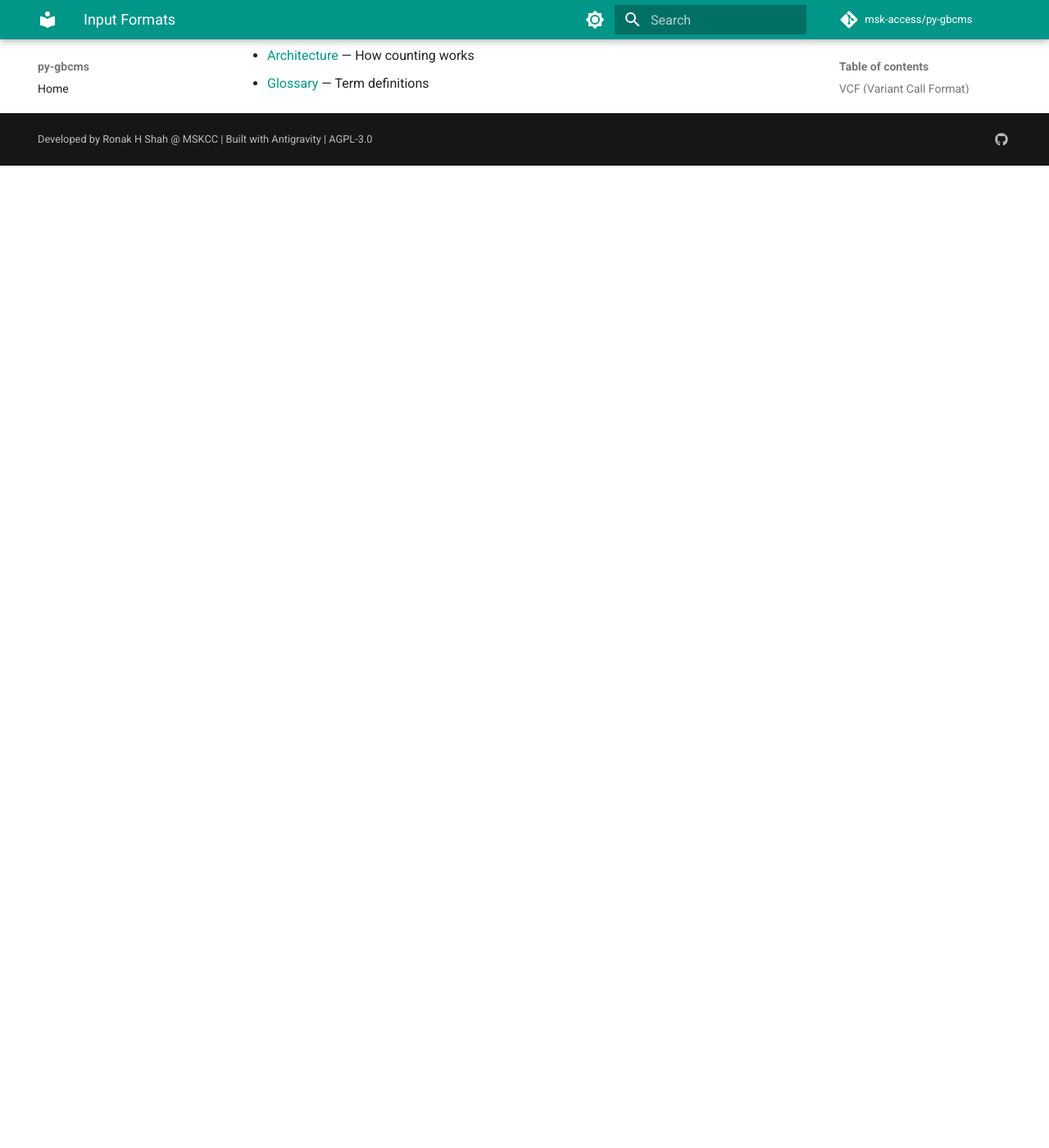
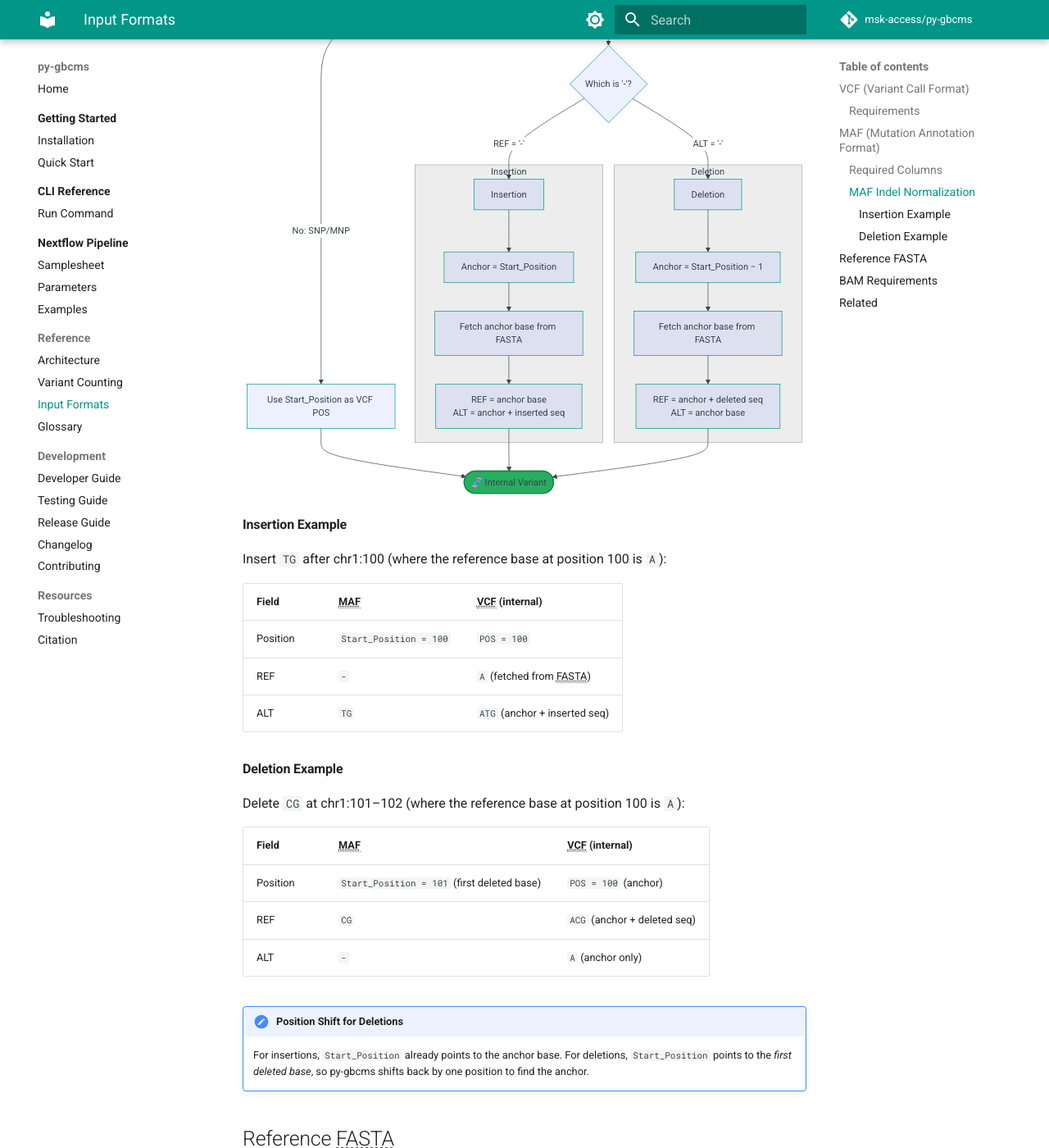
Before and after one commit to msk-access/py-gbcms, an MkDocs documentation site: the page built from docs/reference/input-formats.md, in a window 1280 px wide and 1400 px high, scrolled down 1638 px. Shown: the whole window at 82% size. Built offline with MkDocs 1.6.1 and Material for MkDocs 9.7.7, drawn with Linux system fonts in a browser that asks for light colours; comment, search, counter and statistics services are not loaded; the version menu is left out; before the commit the page ends 1840 px from its top, so only the background shows below that; some of the changed text lies outside the part shown.

Commit message:
update docs for MAF normalization

````diff
--- a/docs/reference/input-formats.md
+++ b/docs/reference/input-formats.md
@@ -37,6 +37,65 @@
 | `Reference_Allele` | Reference allele |
 | `Tumor_Seq_Allele2` | Alternate allele |
 
+### MAF Indel Normalization
+
+MAF represents indels using `-` dashes, while py-gbcms internally uses VCF-style **anchor-based** coordinates. When a MAF file contains insertions (`Reference_Allele = -`) or deletions (`Tumor_Seq_Allele2 = -`), py-gbcms automatically converts them at input time.
+
+!!! warning "Reference FASTA Required"
+    MAF indel conversion requires `--fasta` to fetch the anchor base from the reference genome. Without it, indel variants cannot be normalized and will be skipped.
+
+```mermaid
+flowchart TD
+    MAF([📄 MAF Row]):::start --> Check{REF or ALT is '-'?}
+    Check -->|No: SNP/MNP| Direct[Use Start_Position as VCF POS]
+    Check -->|Yes: Indel| Type{Which is '-'?}
+
+    Type -->|"REF = '-'"| Ins[Insertion]
+    Type -->|"ALT = '-'"| Del[Deletion]
+
+    subgraph Insertion
+        Ins --> InsAnchor["Anchor = Start_Position"]
+        InsAnchor --> InsFetch["Fetch anchor base from FASTA"]
+        InsFetch --> InsResult["REF = anchor base\nALT = anchor + inserted seq"]
+    end
+
+    subgraph Deletion
+        Del --> DelAnchor["Anchor = Start_Position − 1"]
+        DelAnchor --> DelFetch["Fetch anchor base from FASTA"]
+        DelFetch --> DelResult["REF = anchor + deleted seq\nALT = anchor base"]
+    end
+
+    Direct --> Out([🧬 Internal Variant]):::success
+    InsResult --> Out
+    DelResult --> Out
+
+    classDef start fill:#9b59b6,color:#fff,stroke:#7d3c98,stroke-width:2px;
+    classDef success fill:#27ae60,color:#fff,stroke:#1e8449,stroke-width:2px;
+```
+
+#### Insertion Example
+
+Insert `TG` after chr1:100 (where the reference base at position 100 is `A`):
+
+| Field | MAF | VCF (internal) |
+|:------|:----|:---------------|
+| Position | `Start_Position = 100` | `POS = 100` |
+| REF | `-` | `A` (fetched from FASTA) |
+| ALT | `TG` | `ATG` (anchor + inserted seq) |
+
+#### Deletion Example
+
+Delete `CG` at chr1:101–102 (where the reference base at position 100 is `A`):
+
+| Field | MAF | VCF (internal) |
+|:------|:----|:---------------|
+| Position | `Start_Position = 101` (first deleted base) | `POS = 100` (anchor) |
+| REF | `CG` | `ACG` (anchor + deleted seq) |
+| ALT | `-` | `A` (anchor only) |
+
+!!! note "Position Shift for Deletions"
+    For insertions, `Start_Position` already points to the anchor base. For deletions, `Start_Position` points to the *first deleted base*, so py-gbcms shifts back by one position to find the anchor.
+
 ## Reference FASTA
 
 - Must have corresponding `.fai` index
````
Also changed, not shown: docs/reference/variant-counting.md (+23 -0 lines).
